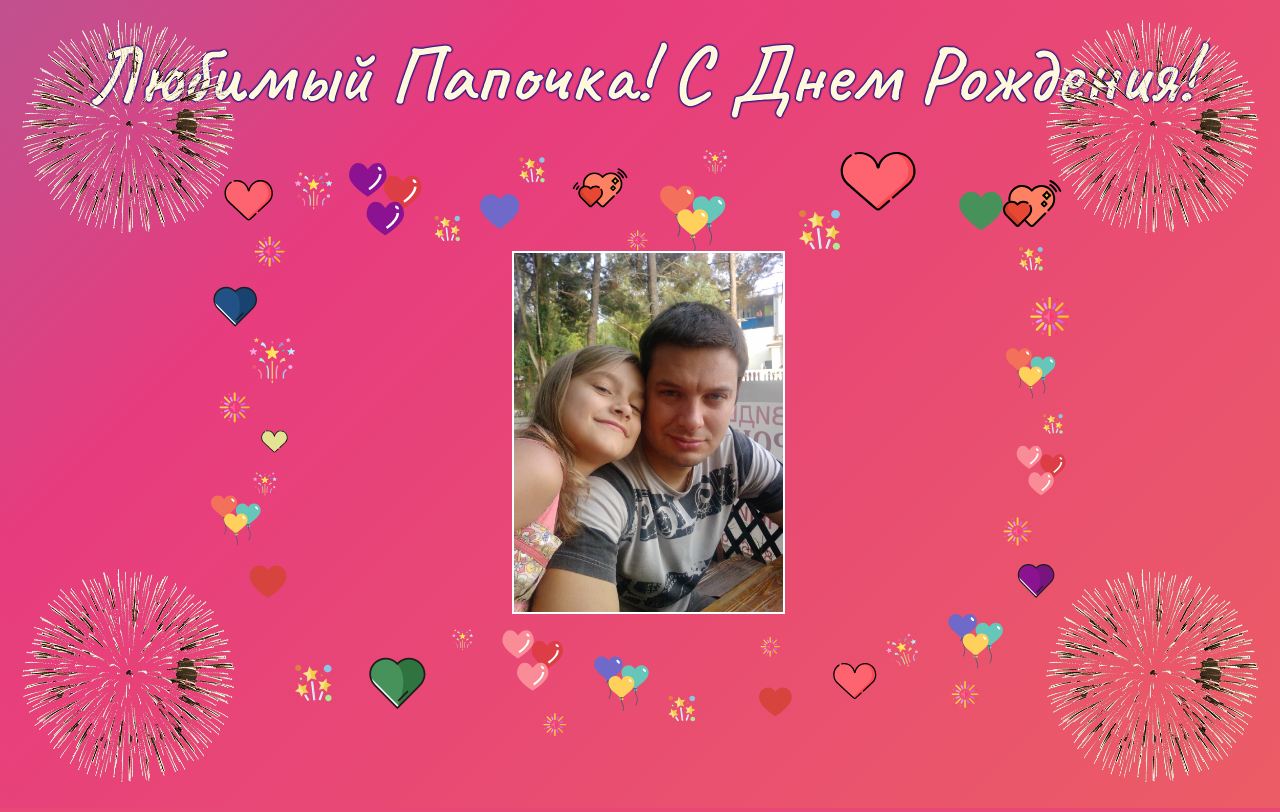
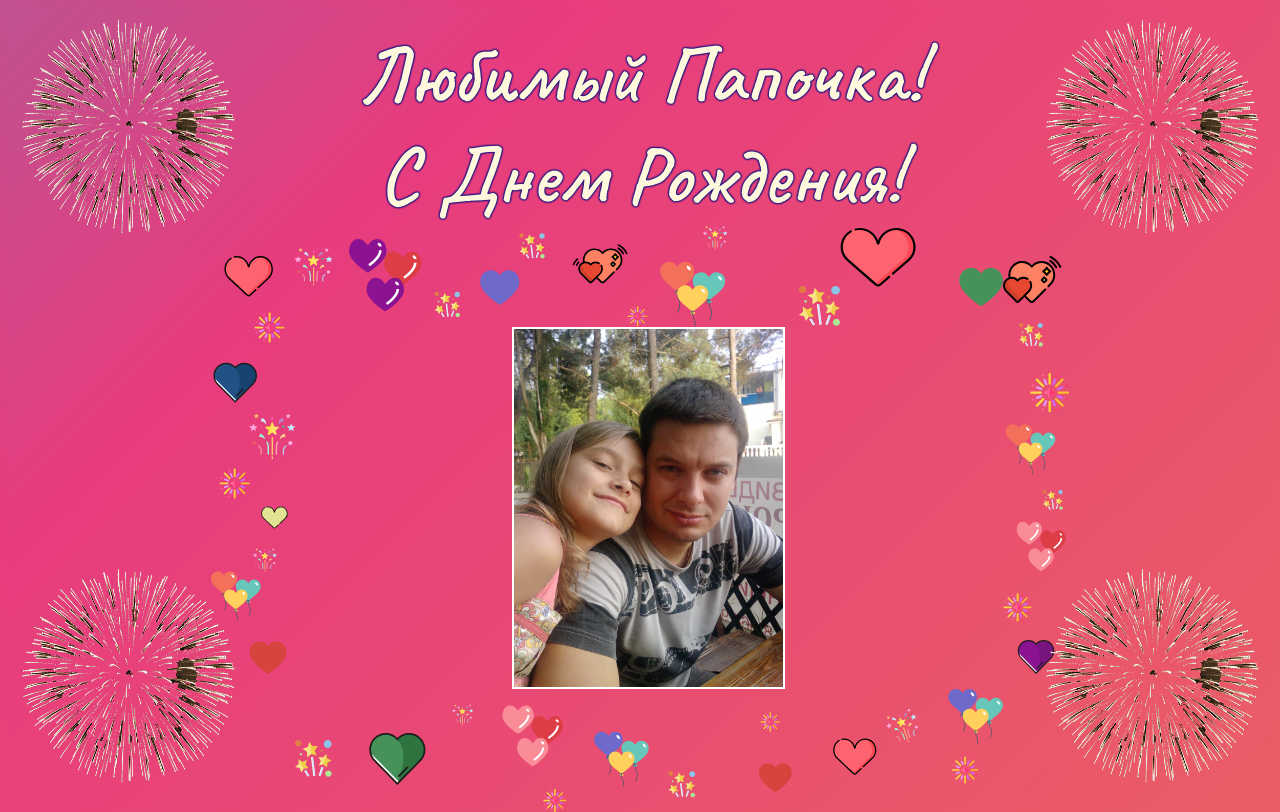
Before and after one commit to PolinaMosk/hb-card, a PHP site: page / in a window 1280 px wide. Run offline with PHP 8.4, Linux system fonts and the light colour scheme.

Commit message:
Add files via upload

```diff
--- a/card.css
+++ b/card.css
@@ -28,6 +28,7 @@ html, body{
     max-height: 80%;
     height: 80%;
 }
+
 .congrats-text{
     font-family: 'Caveat', sans-serif;
     font-size: 5rem;
@@ -47,7 +48,7 @@ html, body{
     height: 70%;
     min-width: 70%;
     width: 70%;
-    margin-top: 2%;
+    margin-top: 0;
     margin-left: auto;
     margin-right: auto;
 }
--- a/card.html
+++ b/card.html
@@ -11,9 +11,9 @@
 <img src="svg/VZvx.gif" id="salute3">
 <img src="svg/VZvx.gif" id="salute4">
 <div class="container">
-    <div class="congrats-text">Любимый Папочка! С Днем Рождения!</div>
+    <div class="congrats-text"><span>Любимый Папочка!<br> С Днем Рождения!</div>
     <div class="slides-container">
-        <img src="/svg/left.svg" id="h1">
+        <img src="svg/left.svg" id="h1">
         <div class="up-down">
             <img src="svg/up.svg" id="h2">
             <img src="svg/pic1.jpg" class="pic">
```
